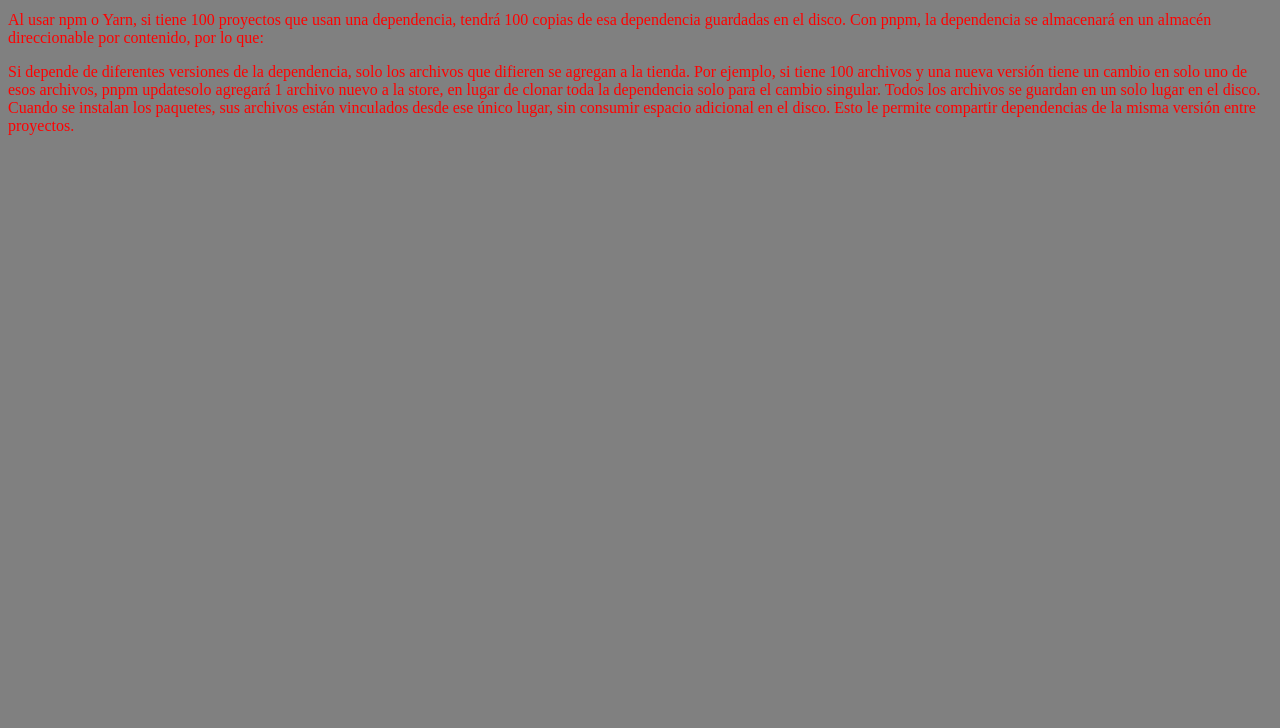
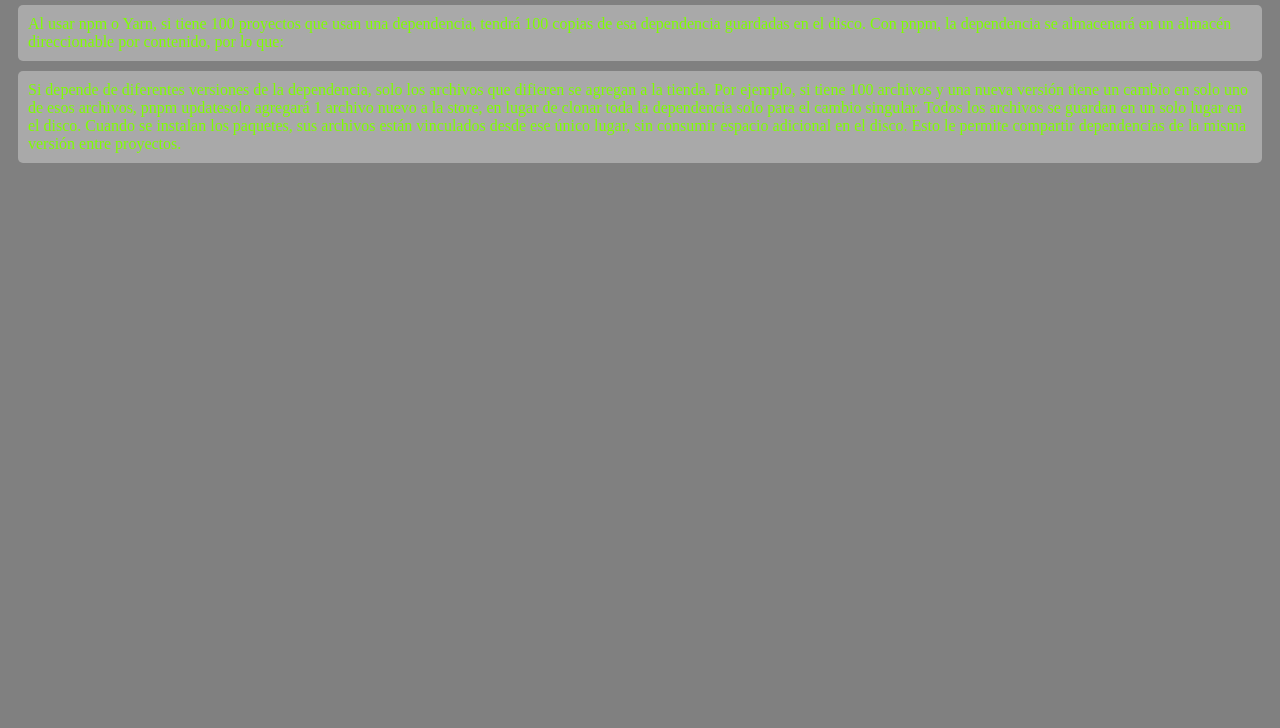
Before and after one commit to sadiexsink/project-company-c, a plain HTML site: page index.html in a window 1280 px wide. Shown: the part 72-800 px from the top of the page. Drawn offline with Linux system fonts and the light colour scheme.

Commit message:
commit from sadiexsink clone

```diff
--- a/my-style.css
+++ b/my-style.css
@@ -8,5 +8,12 @@ h1 {
   background: white;
   padding: 10px;
   margin: 10px;
+}
 
+p{
+  color: chartreuse;
+  background-color: darkgrey;
+  padding: 10px;
+  border-radius: 5px;
+  margin: 10px;
 }
```
